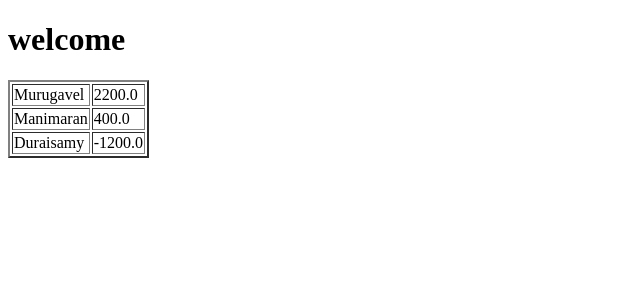
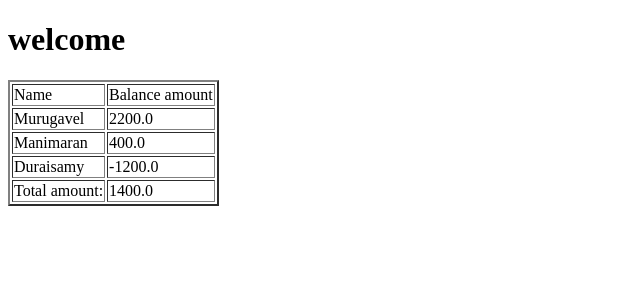
Before and after one commit to OhmJMohan/MyPythonPrograms, a Django app: page /credit/ in a window 1280 px wide. Shown: the top 300 px of the page, without its empty margins (0-640 px from the left). Run offline with Django 4.2, Linux system fonts and the light colour scheme; data comes from the database, SQL or seed files in the repository.

Commit message:
connected credit page to home page

```diff
--- a/myDailyAccountEntry/account_entry/templates/credit_list.html
+++ b/myDailyAccountEntry/account_entry/templates/credit_list.html
@@ -7,6 +7,10 @@
 <body>
 <h1>welcome</h1>
 <table border = "2px">
+<tr>
+<td>Name</td>
+<td>Balance amount</td>
+</tr>
 {% for x, y in balance_list.items %}
 {% if y != 0 %}
 <tr>
@@ -15,6 +19,10 @@
 </tr>
 {% endif %}
 {% endfor %}
+<tr>
+<td>Total amount:</td>
+<td>{{ total_bal_amount }}</td>
+</tr>
 </table>
 </body>
 </html>
--- a/myDailyAccountEntry/account_entry/templates/home.html
+++ b/myDailyAccountEntry/account_entry/templates/home.html
@@ -32,6 +32,9 @@
 <td><a href="/daily_account_report" target="_blank">Daily account total report</a></td>
 </tr>
 
+<tr>
+<td><a href="/credit" target="_blank">Credit balance report</a></td>
+</tr>
 </table>
 
 </body>
--- a/myDailyAccountEntry/account_entry/templates/total_account_report.html
+++ b/myDailyAccountEntry/account_entry/templates/total_account_report.html
@@ -52,5 +52,6 @@
 <td>{{ tot }}</td>
 </tr>
 </table>
+<p>{{ bal }}</p>
 </body>
 </html>
--- a/myDailyAccountEntry/account_entry/views.py
+++ b/myDailyAccountEntry/account_entry/views.py
@@ -274,9 +274,11 @@ def credit_list(request):
     for key, val in list(balanceList_names.items()):
         lst.append((val, key))
     lst.sort(reverse=True)
+    credit_balance_count = 0
     lst1 = list()
     for val, key in lst:
         lst1.append((key, val))
+        credit_balance_count = credit_balance_count + val
     converted_dict = dict(lst1)
-    context = {"balance_list": converted_dict}
+    context = {"balance_list": converted_dict, "total_bal_amount": credit_balance_count}
     return render(request, "credit_list.html", context)
```
